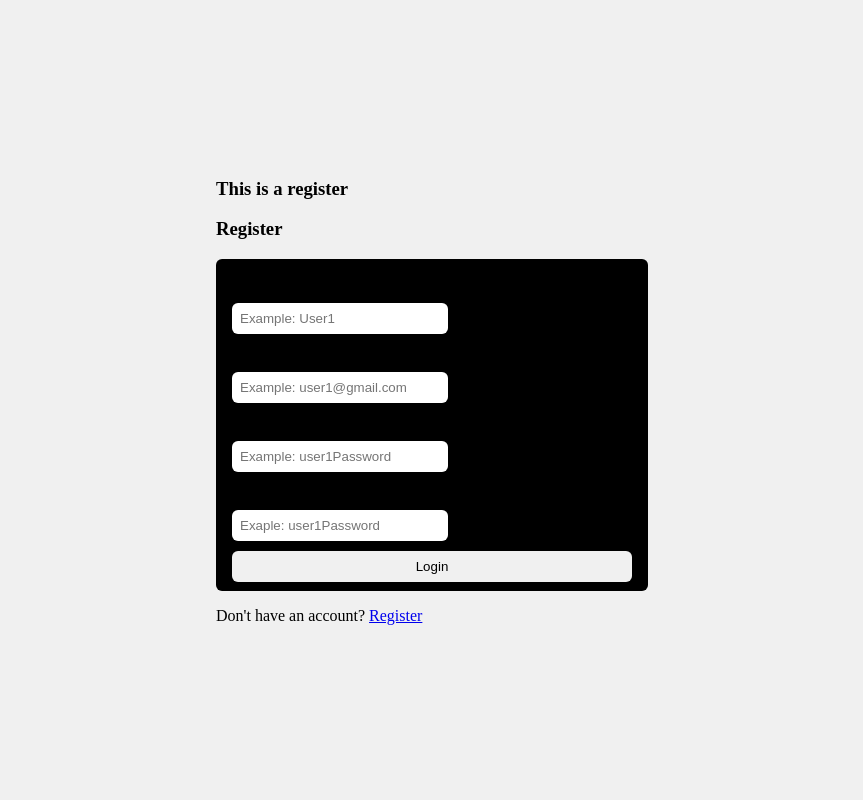
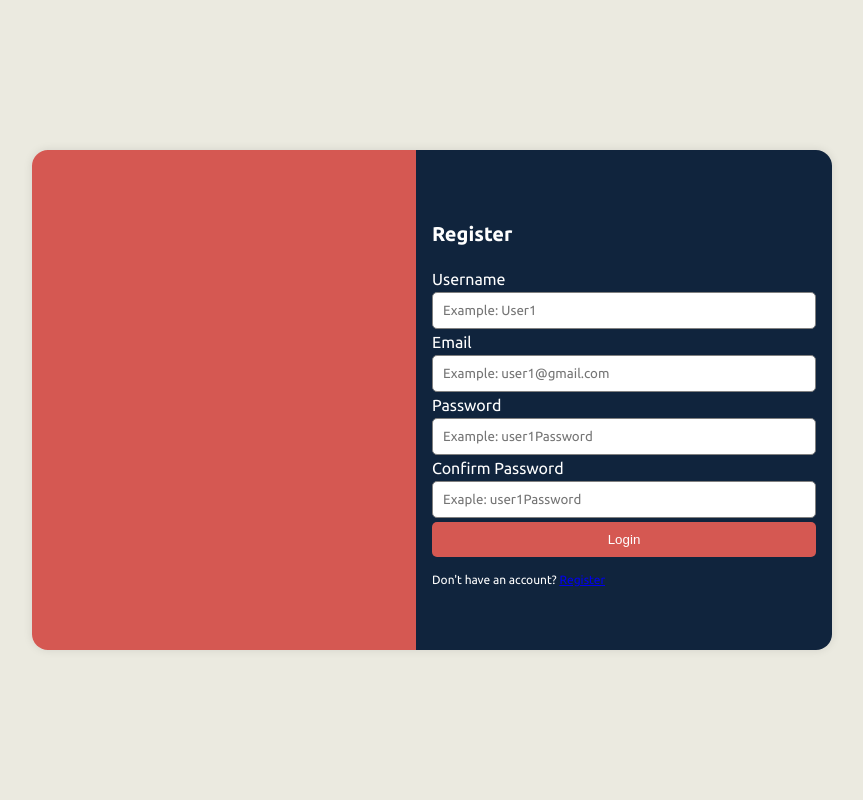
Before and after one commit to Kazilt261/To_Do_List, a Django app: page /users/register in a window 1280 px wide. Shown: the whole page, without its empty margins (208-1071 px from the left). Run offline with Django 5.2, Linux system fonts and the light colour scheme.

Commit message:
se modifico el login y el register

```diff
--- /dev/null
+++ b/to_do_list/listToDo/static/css/layout_reg_log.css
@@ -0,0 +1,85 @@
+body {
+  display: flex;
+  margin: 0;
+  justify-content: center;
+  align-items: center;
+  height: 100vh;
+  width: 100vw;
+  background: #ebeae0;
+  box-sizing: content-box;
+}
+
+p,
+input::placeholder,
+h1,
+h2,
+h3,
+h4,
+h5,
+h6,
+label,
+a {
+  font-family: "Ubuntu", sans-serif;
+}
+
+div.container {
+  display: flex;
+  width: 800px;
+  border-radius: 16px;
+  box-shadow: 0 0 10px 0 rgba(0, 0, 0, 0.1);
+  overflow: hidden;
+  height: 500px;
+}
+
+div.decorador {
+  display: flex;
+  background: #d55852;
+  flex: 1;
+}
+
+form {
+  background-color: #10243d;
+  display: flex;
+  flex: 1;
+  height: 100%;
+  flex-direction: column;
+  gap: 4px;
+  padding: 16px;
+  box-sizing: border-box;
+  justify-content: center;
+}
+
+form label {
+  color: white;
+  font-size: 16px;
+}
+
+form input[type="text"],
+form input[type="password"],
+form input[type="email"] {
+  box-sizing: border-box;
+  padding: 10px;
+  width: 100%;
+  border-radius: 5px;
+  border: gray 1px solid;
+}
+
+form input[type="submit"] {
+  display: block;
+  background-color: #d55852;
+  color: white;
+  border: none;
+  border-radius: 5px;
+  padding: 10px;
+  cursor: pointer;
+}
+
+form h3 {
+  color: white;
+  font-size: 20px;
+}
+
+form p {
+  color: white;
+  font-size: 12px;
+}
--- a/to_do_list/listToDo/static/css/register.css
+++ b/to_do_list/listToDo/static/css/register.css
@@ -1,3 +1,4 @@
+/*
 body {
     display: flex;
     justify-content: center;
@@ -60,3 +61,4 @@ body {
   form input[type="submit"]:hover {
     background-color: aqua;
   }
+    */
--- a/to_do_list/listToDo/templates/layouts/layout_reg_log.html
+++ b/to_do_list/listToDo/templates/layouts/layout_reg_log.html
@@ -1,12 +1,24 @@
 <!DOCTYPE html>
+{% load static %}
 <html>
   <head>
+    <link rel="preconnect" href="https://fonts.googleapis.com" />
+    <link rel="preconnect" href="https://fonts.gstatic.com" crossorigin />
+    <link
+      href="https://fonts.googleapis.com/css2?family=Ubuntu:ital,wght@0,300;0,400;0,500;0,700;1,300;1,400;1,500;1,700&display=swap"
+      rel="stylesheet"
+    />
+    <link
+      rel="stylesheet"
+      type="text/css"
+      href="{% static 'css/layout_reg_log.css' %}"
+    />
     {% block head %}{% endblock %}
   </head>
   <body>
-    <div>
-      <div><h3>This is a register</h3></div>
-    {% block form %}{% endblock %}
+    <div class="container">
+      <div class="decorador"></div>
+      {% block form %}{% endblock %}
     </div>
   </body>
 </html>
--- a/to_do_list/listToDo/templates/register.html
+++ b/to_do_list/listToDo/templates/register.html
@@ -1,11 +1,10 @@
-{% extends 'layouts/layout_reg_log.html' %}
-{% load static %}
-{% block head %}
-  <title>Register</title> <link rel="stylesheet" type="text/css" href="{% static 'css/register.css' %}" />
-{% endblock head %}
-{% block form %}
+{% extends 'layouts/layout_reg_log.html' %} {% load static %} {% block head %}
+<title>Register</title>
+<link rel="stylesheet" type="text/css" href="{% static 'css/register.css' %}" />
+{% endblock head %} {% block form %}
+
+<form action="/register" method="post">
   <h3>Register</h3>
-  <form action="/login" method="post">
   <label>Username</label>
   <input type="text" name="username" placeholder="Example: User1" />
   <label>Email</label>
@@ -13,10 +12,13 @@
   <label>Password</label>
   <input type="password" name="password" placeholder="Example: user1Password" />
   <label>Confirm Password</label>
-    <input type="password" name="confirm_password" placeholder="Exaple: user1Password" />
+  <input
+    type="password"
+    name="confirm_password"
+    placeholder="Exaple: user1Password"
+  />
   <input type="submit" value="Login" />
+  <p>Don't have an account? <a href="/users/login">Register</a></p>
 </form>
-  <p>
-    Don't have an account? <a href="/register">Register</a>
-  </p>
+
 {% endblock %}
```
Also changed, not shown: to_do_list/listToDo/static/css/initSession.css (+3 -12 lines), to_do_list/listToDo/templates/initSession.html (+10 -7 lines), 1 other file. Lines whose indentation alone changed are shown as unchanged.
